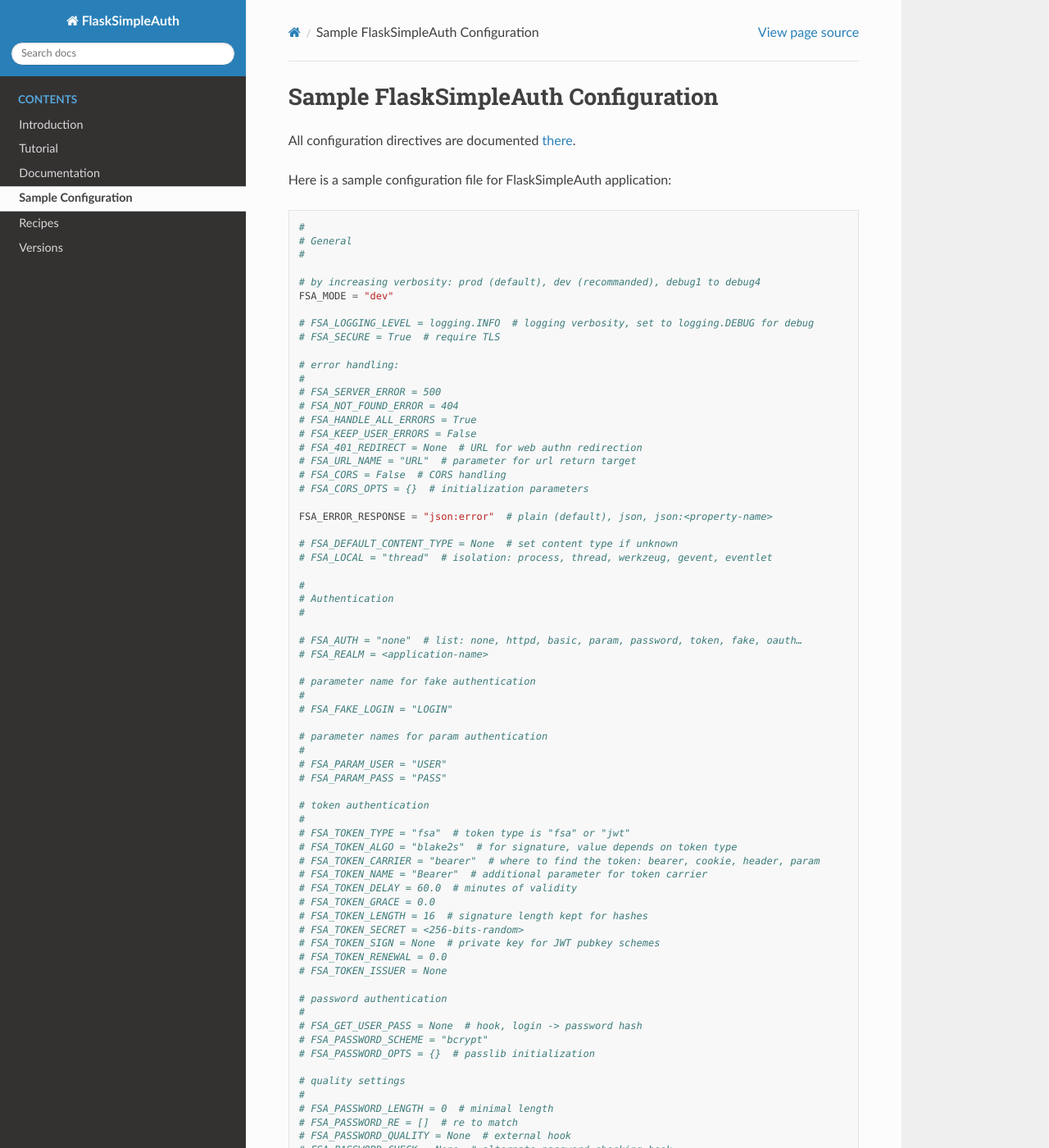
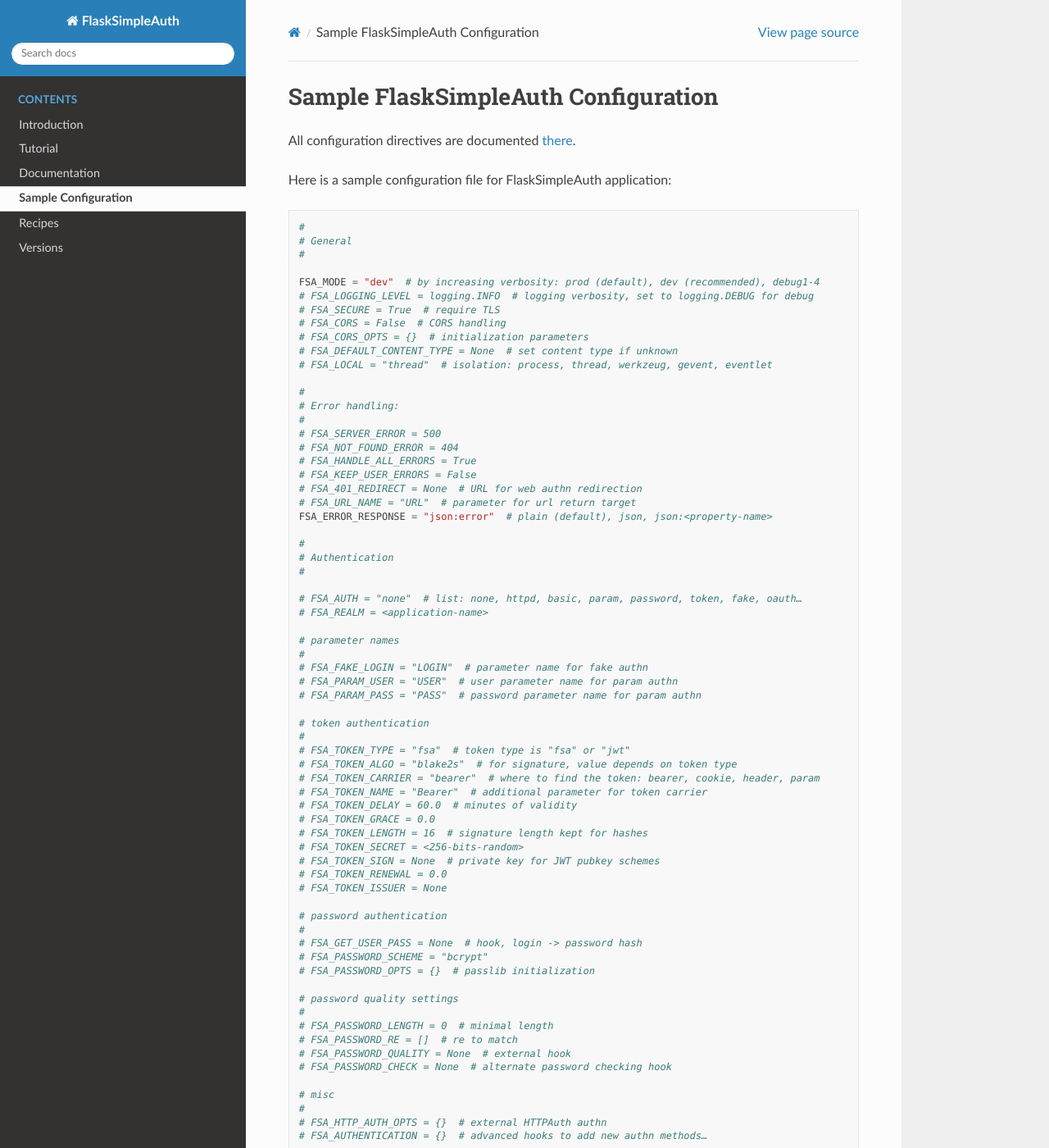
Before and after one commit to zx80/flask-simple-auth, a Sphinx documentation site: the page built from docs/CONFIG.md, in a window 1280 px wide and 1400 px high. Shown: the whole window at 82% size. Built offline with Sphinx 7.4.7 and the Read the Docs theme 2.0.0, drawn with Linux system fonts in a browser that asks for light colours; pages that are not in the unit, such as notebooks, are missing from menus; some of the changed text lies outside the part shown.

Commit message:
more homogeneous style

```diff
--- a/docs/CONFIG.md
+++ b/docs/CONFIG.md
@@ -10,13 +10,16 @@
 # General
 #
 
-# by increasing verbosity: prod (default), dev (recommanded), debug1 to debug4
-FSA_MODE = "dev"
-
+FSA_MODE = "dev"  # by increasing verbosity: prod (default), dev (recommended), debug1-4
 # FSA_LOGGING_LEVEL = logging.INFO  # logging verbosity, set to logging.DEBUG for debug
 # FSA_SECURE = True  # require TLS
+# FSA_CORS = False  # CORS handling
+# FSA_CORS_OPTS = {}  # initialization parameters
+# FSA_DEFAULT_CONTENT_TYPE = None  # set content type if unknown
+# FSA_LOCAL = "thread"  # isolation: process, thread, werkzeug, gevent, eventlet
 
-# error handling:
+#
+# Error handling:
 #
 # FSA_SERVER_ERROR = 500
 # FSA_NOT_FOUND_ERROR = 404
@@ -39,14 +36,11 @@
 # FSA_AUTH = "none"  # list: none, httpd, basic, param, password, token, fake, oauth…
 # FSA_REALM = <application-name>
 
-# parameter name for fake authentication
+# parameter names
 #
-# FSA_FAKE_LOGIN = "LOGIN"
-
-# parameter names for param authentication
-#
-# FSA_PARAM_USER = "USER"
-# FSA_PARAM_PASS = "PASS"
+# FSA_FAKE_LOGIN = "LOGIN"  # parameter name for fake authn
+# FSA_PARAM_USER = "USER"  # user parameter name for param authn
+# FSA_PARAM_PASS = "PASS"  # password parameter name for param authn
 
 # token authentication
 #
@@ -68,18 +62,17 @@
 # FSA_PASSWORD_SCHEME = "bcrypt"
 # FSA_PASSWORD_OPTS = {}  # passlib initialization
 
-# quality settings
+# password quality settings
 #
 # FSA_PASSWORD_LENGTH = 0  # minimal length
 # FSA_PASSWORD_RE = []  # re to match
 # FSA_PASSWORD_QUALITY = None  # external hook
 # FSA_PASSWORD_CHECK = None  # alternate password checking hook
 
-# external HTTPAuth authentication
-# FSA_HTTP_AUTH_OPTS = {}
-
-# advanced hooks to add new authentication methods…
-# FSA_AUTHENTICATION = {}
+# misc
+#
+# FSA_HTTP_AUTH_OPTS = {}  # external HTTPAuth authn
+# FSA_AUTHENTICATION = {}  # advanced hooks to add new authn methods…
 
 #
 # Authorizations
@@ -104,14 +96,13 @@
 # Cache
 #
 
-# none, internal dict, or from cachetools, or redis, or memcached
-# FSA_CACHE = "ttl"
+# FSA_CACHE = "ttl"  # none, internal dict, or from cachetools, or redis, or memcached
 # FSA_CACHE_OPTS = {}  # initialization options
 # FSA_CACHE_SIZE = 262144
 # FSA_CACHE_PREFIX = None
 
 #
-# Other Hooks and directives
+# Other Hooks and Directives
 #
 
 # FSA_BEFORE_REQUEST = []
```
Also changed, not shown: other parts of docs/CONFIG.md (+0 -7 lines).
